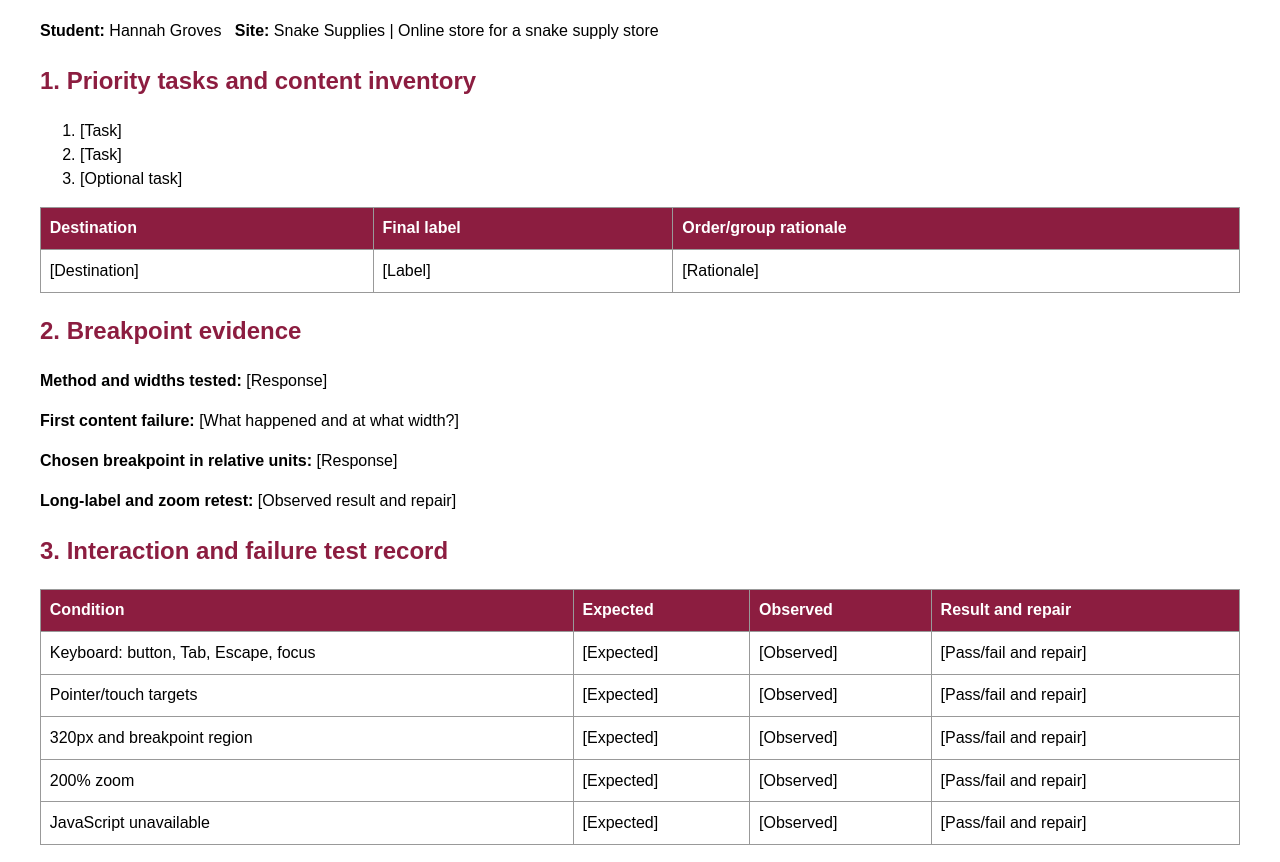
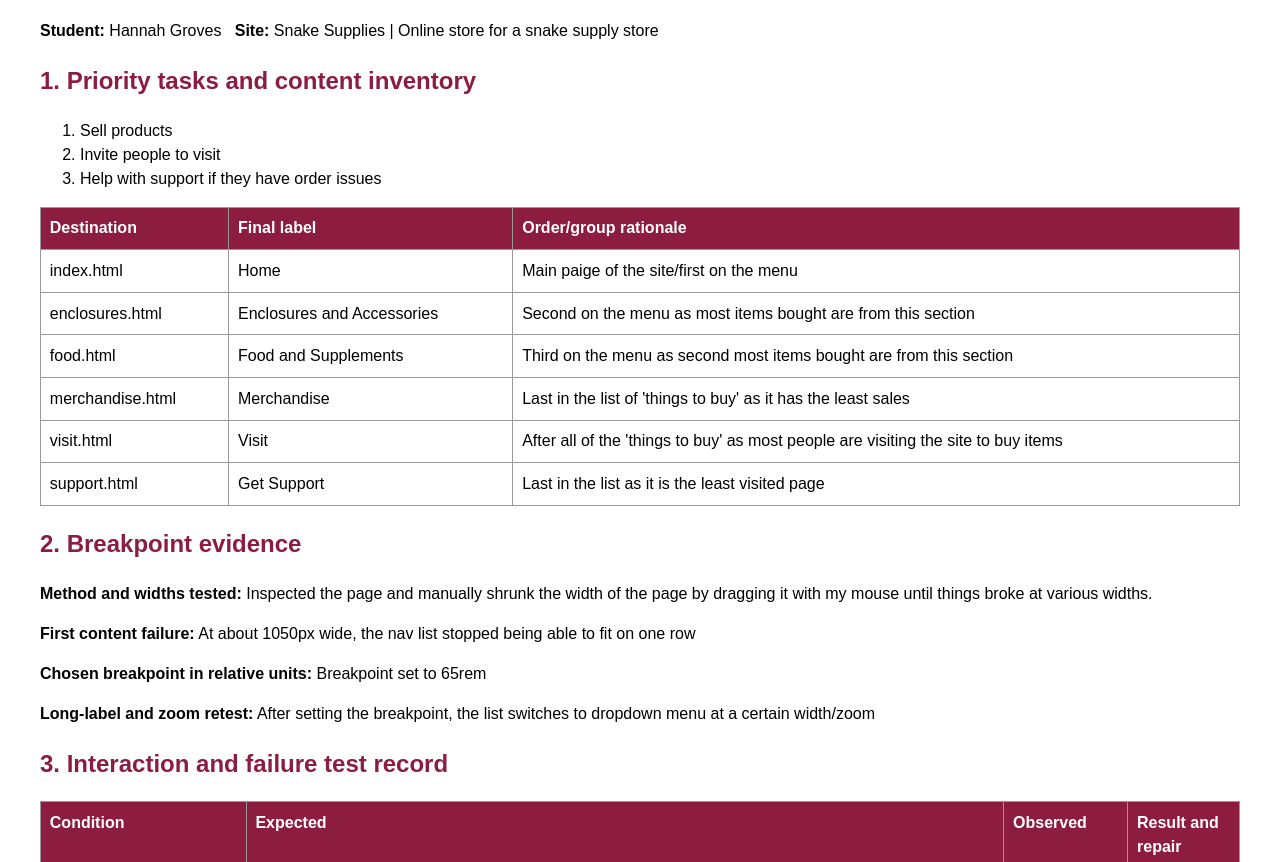
Before and after one commit to hmgroves/Module5-Responsive-Navigation-Deliverable-Starter, a plain HTML site: page navigation-plan.html in a window 1280 px wide. Shown: the part 88-950 px from the top of the page. Drawn offline with Linux system fonts and the light colour scheme.

Commit message:
Filled out navigation plan
Filled out navigation plan and added changes to html and css as well as some labels for javascript

```diff
--- a/navigation-plan.html
+++ b/navigation-plan.html
@@ -34,9 +34,9 @@
         <p><strong>Student:</strong> Hannah Groves &nbsp; <strong>Site:</strong> Snake Supplies | Online store for a snake supply store</p>
         <h2>1. Priority tasks and content inventory</h2>
         <ol>
-            <li>[Task]</li>
-            <li>[Task]</li>
-            <li>[Optional task]</li>
+            <li>Sell products</li>
+            <li>Invite people to visit</li>
+            <li>Help with support if they have order issues</li>
         </ol>
         <table>
             <tr>
@@ -45,17 +45,42 @@
                 <th>Order/group rationale</th>
             </tr>
             <tr>
-                <td>[Destination]</td>
-                <td>[Label]</td>
-                <td>[Rationale]</td>
+                <td>index.html</td>
+                <td>Home</td>
+                <td>Main paige of the site/first on the menu</td>
+            </tr>
+            <tr>
+                <td>enclosures.html</td>
+                <td>Enclosures and Accessories</td>
+                <td>Second on the menu as most items bought are from this section</td>
+            </tr>
+            <tr>
+                <td>food.html</td>
+                <td>Food and Supplements</td>
+                <td>Third on the menu as second most items bought are from this section</td>
+            </tr>
+            <tr>
+                <td>merchandise.html</td>
+                <td>Merchandise</td>
+                <td>Last in the list of 'things to buy' as it has the least sales</td>
+            </tr>
+            <tr>
+                <td>visit.html</td>
+                <td>Visit</td>
+                <td>After all of the 'things to buy' as most people are visiting the site to buy items</td>
+            </tr>
+            <tr>
+                <td>support.html</td>
+                <td>Get Support</td>
+                <td>Last in the list as it is the least visited page</td>
             </tr>
         </table>
 
         <h2>2. Breakpoint evidence</h2>
-        <p><strong>Method and widths tested:</strong> [Response]</p>
-        <p><strong>First content failure:</strong> [What happened and at what width?]</p>
-        <p><strong>Chosen breakpoint in relative units:</strong> [Response]</p>
-        <p><strong>Long-label and zoom retest:</strong> [Observed result and repair]</p>
+        <p><strong>Method and widths tested:</strong> Inspected the page and manually shrunk the width of the page by dragging it with my mouse until things broke at various widths.</p>
+        <p><strong>First content failure:</strong> At about 1050px wide, the nav list stopped being able to fit on one row</p>
+        <p><strong>Chosen breakpoint in relative units:</strong> Breakpoint set to 65rem</p>
+        <p><strong>Long-label and zoom retest:</strong> After setting the breakpoint, the list switches to dropdown menu at a certain width/zoom</p>
 
         <h2>3. Interaction and failure test record</h2>
         <table>
@@ -67,37 +92,49 @@
             </tr>
             <tr>
                 <td>Keyboard: button, Tab, Escape, focus</td>
-                <td>[Expected]</td>
-                <td>[Observed]</td>
-                <td>[Pass/fail and repair]</td>
+                <td>Expect tab to be able to select all interactive elements including buttons. You should be able to see what is selected/in focus. Escape should close the nav menu after it's been opened</td>
+                <td>Works as intended</td>
+                <td>Pass</td>
             </tr>
             <tr>
                 <td>Pointer/touch targets</td>
-                <td>[Expected]</td>
-                <td>[Observed]</td>
-                <td>[Pass/fail and repair]</td>
+                <td>All interactive targets should be visible on pointer hover</td>
+                <td>Works as intended</td>
+                <td>Pass</td>
             </tr>
             <tr>
                 <td>320px and breakpoint region</td>
-                <td>[Expected]</td>
-                <td>[Observed]</td>
-                <td>[Pass/fail and repair]</td>
+                <td>Nav menu and other elements should be properly visible and working without overlap</td>
+                <td>Works as intended</td>
+                <td>Pass</td>
             </tr>
             <tr>
                 <td>200% zoom</td>
-                <td>[Expected]</td>
-                <td>[Observed]</td>
-                <td>[Pass/fail and repair]</td>
+                <td>Nav menu and other elements should be properly visible and working without overlap</td>
+                <td>Works as intended</td>
+                <td>Pass</td>
             </tr>
             <tr>
                 <td>JavaScript unavailable</td>
-                <td>[Expected]</td>
-                <td>[Observed]</td>
-                <td>[Pass/fail and repair]</td>
+                <td>Menu should remain permanently open when visible</td>
+                <td>Works as intended</td>
+                <td>Pass</td>
             </tr>
         </table>
 
-        <h2>5. JavaScript code defense</h2><p>Explain initialization, state synchronization, activation, and Escape/focus behavior in your own words. Refer to the exact variable, attribute, dataset value, function, and event used.</p><p>[Response]</p>
-        <h2>6. AI disclosure</h2><p><strong>Tool and purpose, or none:</strong> [Response]</p><p><strong>Prompt/task:</strong> [Response]</p><p><strong>Accepted, changed, or rejected output:</strong> [Response]</p><p><strong>How I verified it:</strong> [Tests and sources]</p>
+        <h2>5. JavaScript code defense</h2>
+        <p><strong>Explain initialization, state synchronization, activation, and Escape/focus behavior in your own words. Refer to the exact variable,
+            attribute, dataset value, function, and event used.</strong></p>
+        <p>I don't know what this is because we never learned javascript and aren't expected to know it for this class, I can't explain a language
+            I don't know. This is like taking a spanish class and then being asked to write a paragraph in italian. I don't know the syntax or layout
+            or proper words of this language, how can I be expected to write/explain it?<br>I do know that the code allows for the menu to work
+            properly in that it will be closed by default, open when clicked (or selected with tab/enter), and close if escape is pressed.
+            But unfortunately I cannot explain how.</p>
+
+        <h2>6. AI disclosure</h2>
+        <p><strong>Tool and purpose, or none:</strong> None</p>
+        <p><strong>Prompt/task:</strong> None</p>
+        <p><strong>Accepted, changed, or rejected output:</strong> None</p>
+        <p><strong>How I verified it:</strong> None</p>
     </body>
 </html>
--- a/styles.css
+++ b/styles.css
@@ -5,7 +5,9 @@ body { margin:0; color:var(--ink); background:var(--paper); font:1rem/1.5 Arial,
 .skip-link:focus { top:.5rem; }
 .site-header { background:var(--brand); color:var(--paper); padding:var(--space); }
 .brand { color:inherit; font-size:1.25rem; font-weight:700; }
-.menu-button { margin-top:.75rem; min-height:2.75rem; padding:.5rem .9rem; border:2px solid var(--accent); background:var(--accent); color:var(--ink); font:inherit; font-weight:700; }
+.menu-button { margin-top:.75rem; min-height:2.75rem; padding:.5rem .9rem; border:2px solid var(--accent); background:var(--accent);
+    color:var(--ink); font:inherit; font-weight:700; }
+.menu-button:hover {cursor: pointer; border:2px solid var(--paper); }
 .nav-list { list-style:none; margin:.75rem 0 0; padding:0; display:grid; gap:.25rem; }
 .nav-list a { display:block; color:var(--paper); padding:.7rem; text-decoration:none;  margin: 0 .25rem;}
 .nav-list a:hover, .nav-list a:focus-visible { outline:3px solid var(--accent); outline-offset:2px; }
@@ -18,7 +20,7 @@ main { min-height:55vh; padding-block:2rem; }
   .menu-button { display:none; }
   .nav-list, .js .nav-list[data-open] { display:flex; margin:0; flex-wrap:wrap; width: auto; }
 }
-@media (max-width:65rem) {
+@media (max-width:64.99rem) {
    .nav-list { max-width: 25rem; }
    .nav-list a { margin: .25rem; }
 }
```
Also changed, not shown: enclosures.html (+1 -1 lines), food.html (+1 -1 lines), index.html (+1 -1 lines), merchandise.html (+1 -1 lines), navigation.js (+8 -10 lines), support.html (+1 -1 lines), visit.html (+1 -1 lines).
